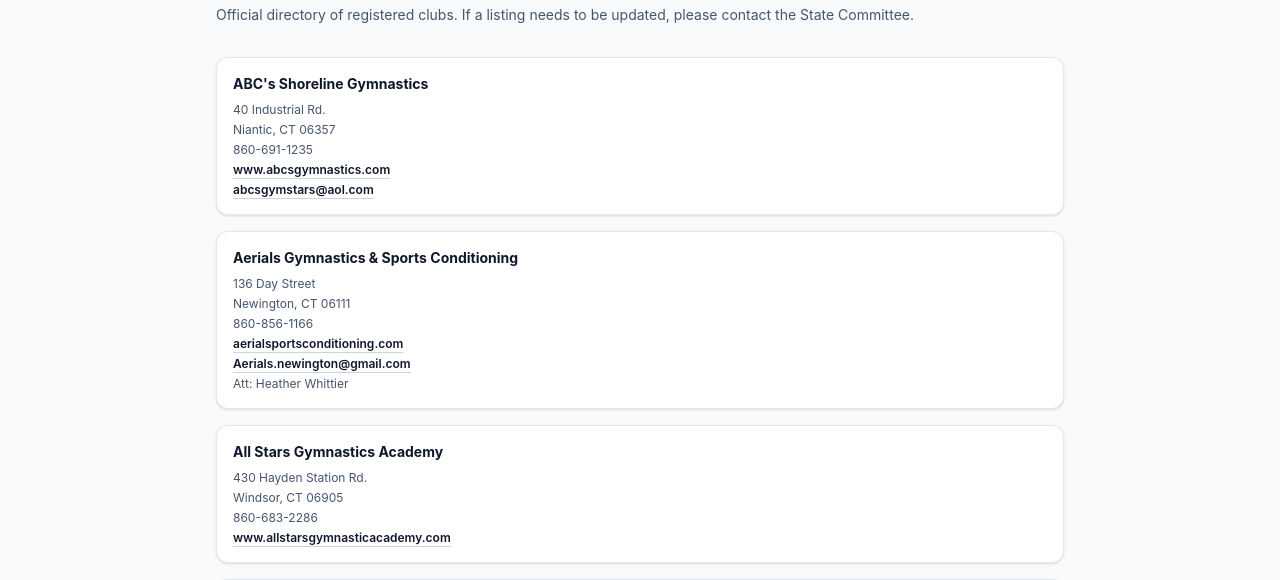
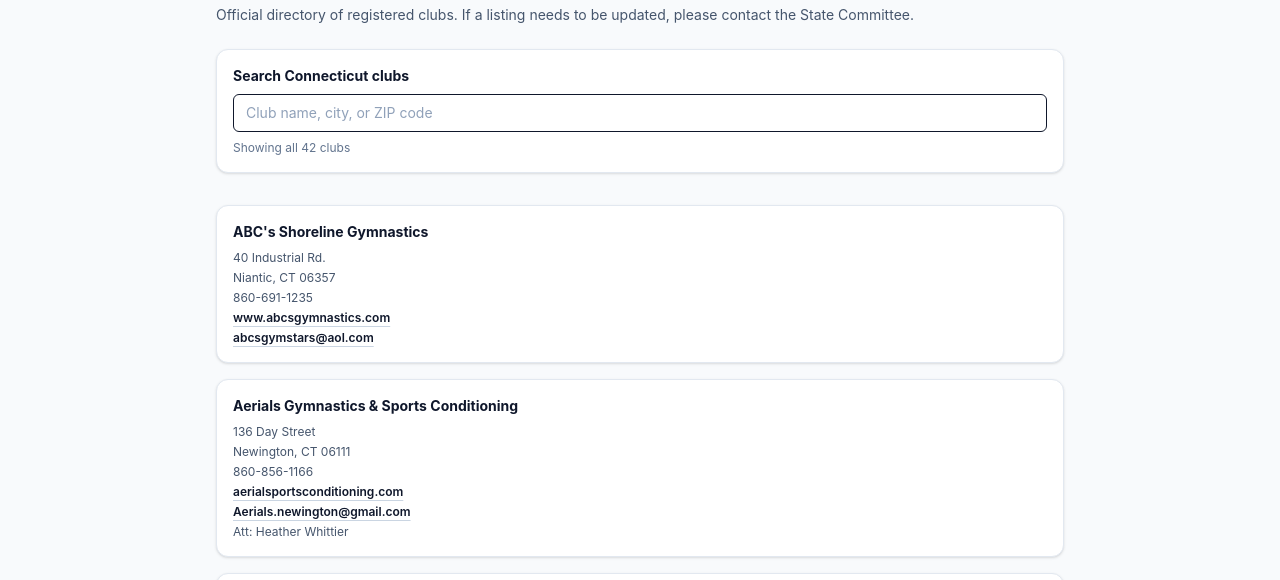
Before and after one commit to toshmoltbot-png/ctusagym, an Eleventy site: page src/pages/clubs.njk in a window 1280 px wide. Shown: the part 144-724 px from the top of the page. Built offline with nearby package versions, Linux system fonts and the light colour scheme; Eleventy itself is replaced by a stand-in of ours; files that its build step writes are made by us from their sources.

Commit message:
Add club search to Clubs Directory (ported from MA demo)
Instant client-side filter by club name, city, ZIP or street address.
No dependencies, no build step - matches the MA v2 pattern.

Improvements over the MA version:
- live result count ('3 clubs match "ymca"') with aria-live for screen readers
- explicit empty state instead of a silently blank list
- address included in the search index, not just name/city/zip
- runs apply() on load so state is correct on back/forward navigation

```diff
--- a/src/pages/clubs.njk
+++ b/src/pages/clubs.njk
@@ -2,16 +2,28 @@
 layout: base.njk
 title: Clubs
 permalink: /clubs/
-description: Official directory of registered CT USA Gymnastics clubs.
+description: Official directory of registered CT USA Gymnastics clubs. Search by club name, city, or ZIP code.
 ---
 
 <section class="mx-auto max-w-4xl px-4 py-10 sm:px-6">
   <h1 class="text-2xl font-black tracking-tight text-slate-900 sm:text-3xl">Clubs Directory</h1>
   <p class="mt-2 text-sm text-slate-600">Official directory of registered clubs. If a listing needs to be updated, please contact the State Committee.</p>
 
-  <div class="mt-8 space-y-4">
+  {# Search #}
+  <div class="mt-6 rounded-xl border border-slate-200 bg-white p-4 shadow-sm">
+    <label for="club-search" class="block text-sm font-bold text-slate-900">Search Connecticut clubs</label>
+    <input
+      id="club-search"
+      type="search"
+      autocomplete="off"
+      placeholder="Club name, city, or ZIP code"
+      class="mt-2 w-full rounded-md border border-slate-300 px-3 py-2 text-sm text-slate-900 placeholder-slate-400 focus:outline-none focus:ring-2 focus:ring-[color:var(--usag-red)]">
+    <p id="club-count" class="mt-2 text-xs text-slate-500" aria-live="polite">Showing all {{ clubs | length }} clubs</p>
+  </div>
+
+  <div class="mt-8 space-y-4" id="club-directory">
     {% for club in clubs %}
-    <div class="rounded-xl border border-slate-200 bg-white p-4 shadow-sm">
+    <div class="club-entry rounded-xl border border-slate-200 bg-white p-4 shadow-sm" data-club="{{ club.name }} {{ club.city }} {{ club.zip }} {{ club.address }}">
       <h2 class="text-sm font-bold text-slate-900">{{ club.name }}{% if club.note %} <span class="text-xs font-normal text-slate-500">({{ club.note }})</span>{% endif %}</h2>
       {% if club.address %}
       <div class="mt-2 space-y-1 text-xs text-slate-600">
@@ -26,4 +38,33 @@ description: Official directory of registered CT USA Gymnastics clubs.
     </div>
     {% endfor %}
   </div>
+
+  <p id="club-empty" class="mt-6 hidden text-sm text-slate-600">No clubs match that search. Try a club name, city, or ZIP code.</p>
 </section>
+
+<script>
+(function () {
+  var input = document.getElementById('club-search');
+  var entries = Array.prototype.slice.call(document.querySelectorAll('.club-entry'));
+  var count = document.getElementById('club-count');
+  var empty = document.getElementById('club-empty');
+  if (!input || !entries.length) return;
+
+  function apply() {
+    var q = input.value.trim().toLowerCase();
+    var shown = 0;
+    entries.forEach(function (el) {
+      var hit = !q || (el.getAttribute('data-club') || '').toLowerCase().indexOf(q) !== -1;
+      el.hidden = !hit;
+      if (hit) shown++;
+    });
+    empty.classList.toggle('hidden', shown !== 0);
+    count.textContent = q
+      ? shown + (shown === 1 ? ' club matches ' : ' clubs match ') + '"' + input.value.trim() + '"'
+      : 'Showing all ' + entries.length + ' clubs';
+  }
+
+  input.addEventListener('input', apply);
+  apply();
+})();
+</script>
```
